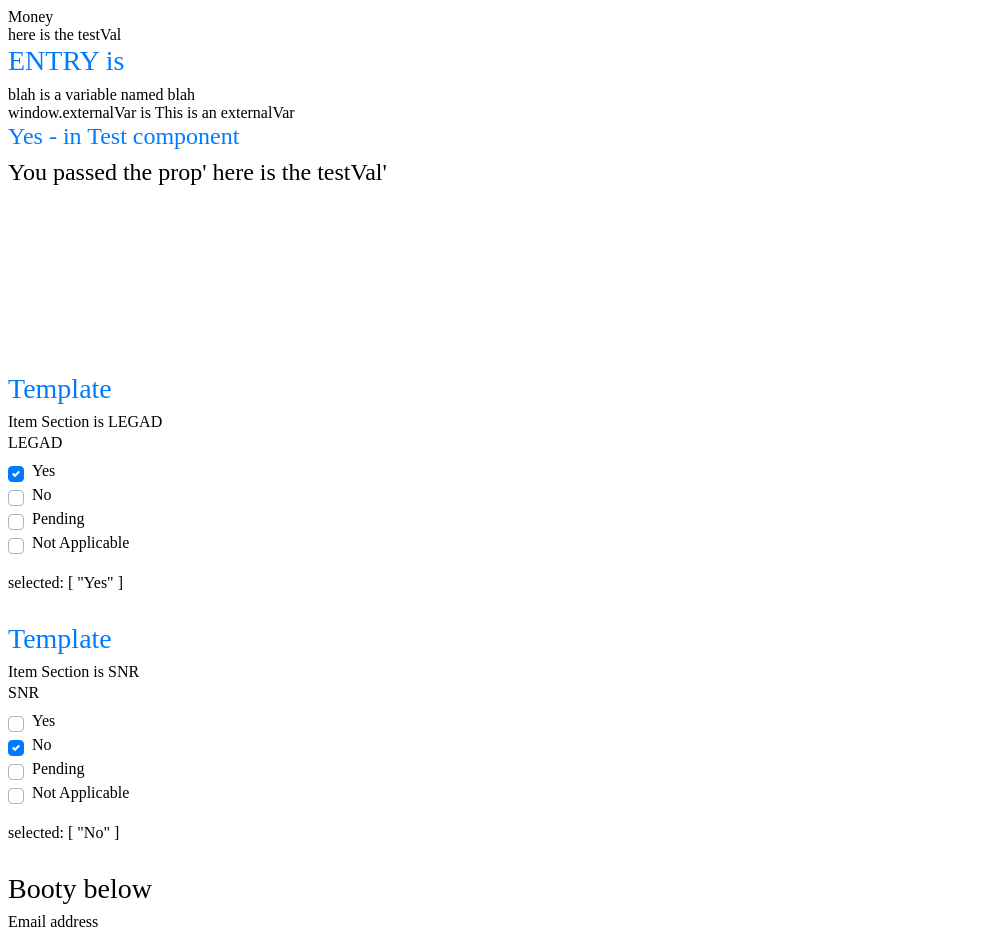
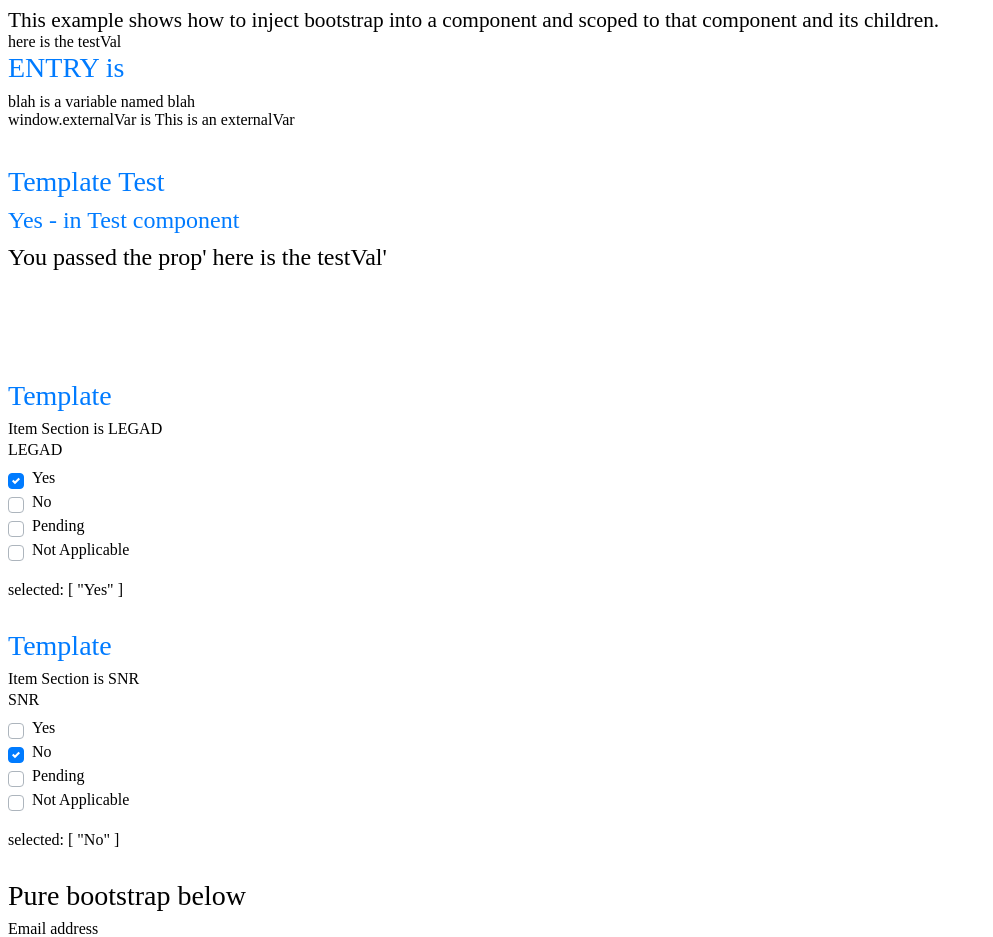
Before and after one commit to themrchas/vue-deploy-1, a Vue app: page / in a window 1280 px wide. Shown: the top 937 px of the page, without its empty margins (0-993 px from the left). Built offline with nearby package versions, Linux system fonts and the light colour scheme.

Commit message:
new branch

```diff
--- a/public/index.html
+++ b/public/index.html
@@ -13,10 +13,9 @@
      <script>
        var externalVar = "This is an externalVar"
      </script>
-    <div class="text-primary h3">Money</div>
-    <noscript>
-      <strong>We're sorry but <%= htmlWebpackPlugin.options.title %> doesn't work properly without JavaScript enabled. Please enable it to continue.</strong>
-    </noscript>
+    <div style="font-size: 16pt">This example shows how to inject bootstrap into a component and scoped to that component and its children.</div>
+
+
     <div id="app"></div>
     <!-- built files will be auto injected -->
   </body>
--- a/src/App.vue
+++ b/src/App.vue
@@ -1,6 +1,4 @@
 <template>
-
-
   <div class="rooty">
 
 
@@ -13,20 +11,18 @@
 
     <div>window.externalVar is {{ cat }}</div>
 
-<Test :prop1="testVal"/>
+    <Test :prop1="testVal" />
 
-<Validation v-for="validationItem in validationResults" :key=Math.random() :validation-item="validationItem" :validation-choices=validationChoices />
+    <Validation v-for="validationItem in validationResults" :key=Math.random() :validation-item="validationItem"
+      :validation-choices=validationChoices />
 
-<h3>Booty below</h3>
-
+    <h3>Pure bootstrap below</h3>
     <BootyOnly />
   </div>
-
 </template>
 
 <script>
 
-import { ref, mounted } from 'vue';
 import Test from './components/Test.vue'
 import Validation from './components/Validation.vue'
 import BootyOnly from './components/BootyOnly.vue'
@@ -58,8 +54,8 @@ export default {
 
     const testVal = "here is the testVal"
 
+    //Set up data structures to be passed to bootstrap-vue component
     const validationChoices = [ {text:'Yes',value:'Yes'}, {text:'No', value:'No'}, {text:'Pending', value:'Pending'}, {text:'Not Applicable', value:'NA'}];
-
      const validationResults = [ { 'section':'LEGAD', 'selection':'Yes' },  { 'section':'SNR', 'selection':'No' } ];
 
     return {testVal, blah, validationChoices, validationResults, ENTRY, cat}
@@ -70,16 +66,9 @@ mounted: (() => { console.log('ENTRY is ',window.ENTRY)})
 </script>
 
 <style scoped lang="scss">
-
-/*
-  @import '../node_modules/bootstrap/dist/css/bootstrap.css';
-  @import '../node_modules/bootstrap-vue/dist/bootstrap-vue.css';
- */
-
   .rooty /deep/ {
     @import "~../node_modules/bootstrap/dist/css/bootstrap";
     @import "~../node_modules/bootstrap-vue/dist/bootstrap-vue";
-
  }
 </style>
 
--- a/src/components/BootyOnly.vue
+++ b/src/components/BootyOnly.vue
@@ -34,14 +34,14 @@ import { ref, computed, onMounted  } from 'vue'
 
 export default {
     name: "booty-only",
-  //  components: {BFormGroup, BFormCheckboxGroup },
     props: ['prop1'],
-  //  directives: {'b-form-group' : BFormGroup, 'b-form-checkbox-group':  BFormCheckboxGroup}
+
   setup() {
- // const loe = ref(window.ENTRY.PA_LineOfEffort)
- const loe = ref(window.ENTRY.PA_LineOfEffort);
 
-  console.log('loe is',loe)
+    //ENTRY defined in main.js
+    const loe = ref(window.ENTRY.PA_LineOfEffort);
+
+    console.log('loe is',loe)
 
   const itChanged = computed(() =>
     console.log('new loe value is', loe.value)
--- a/src/components/Test.vue
+++ b/src/components/Test.vue
@@ -1,6 +1,10 @@
 <template>
 
     <div id="testy">
+
+      <br />
+      <br />
+      <div class="h3 text-primary">Template Test</div>
 
     <h4 class="text-primary">Yes - in Test component</h4>
 
@@ -9,18 +13,12 @@
 </div>
 </template>
 
-
-
-
 <script>
 
-//import {BFormGroup, BFormCheckboxGroup } from 'bootstrap-vue'
 
 export default {
     name: "test",
-  //  components: {BFormGroup, BFormCheckboxGroup },
     props: ['prop1'],
-  //  directives: {'b-form-group' : BFormGroup, 'b-form-checkbox-group':  BFormCheckboxGroup}
 
 }
 </script>
```
Also changed, not shown: src/components/Validation.vue (+2 -11 lines), src/main.js (+2 -28 lines). Lines whose indentation alone changed are shown as unchanged.
